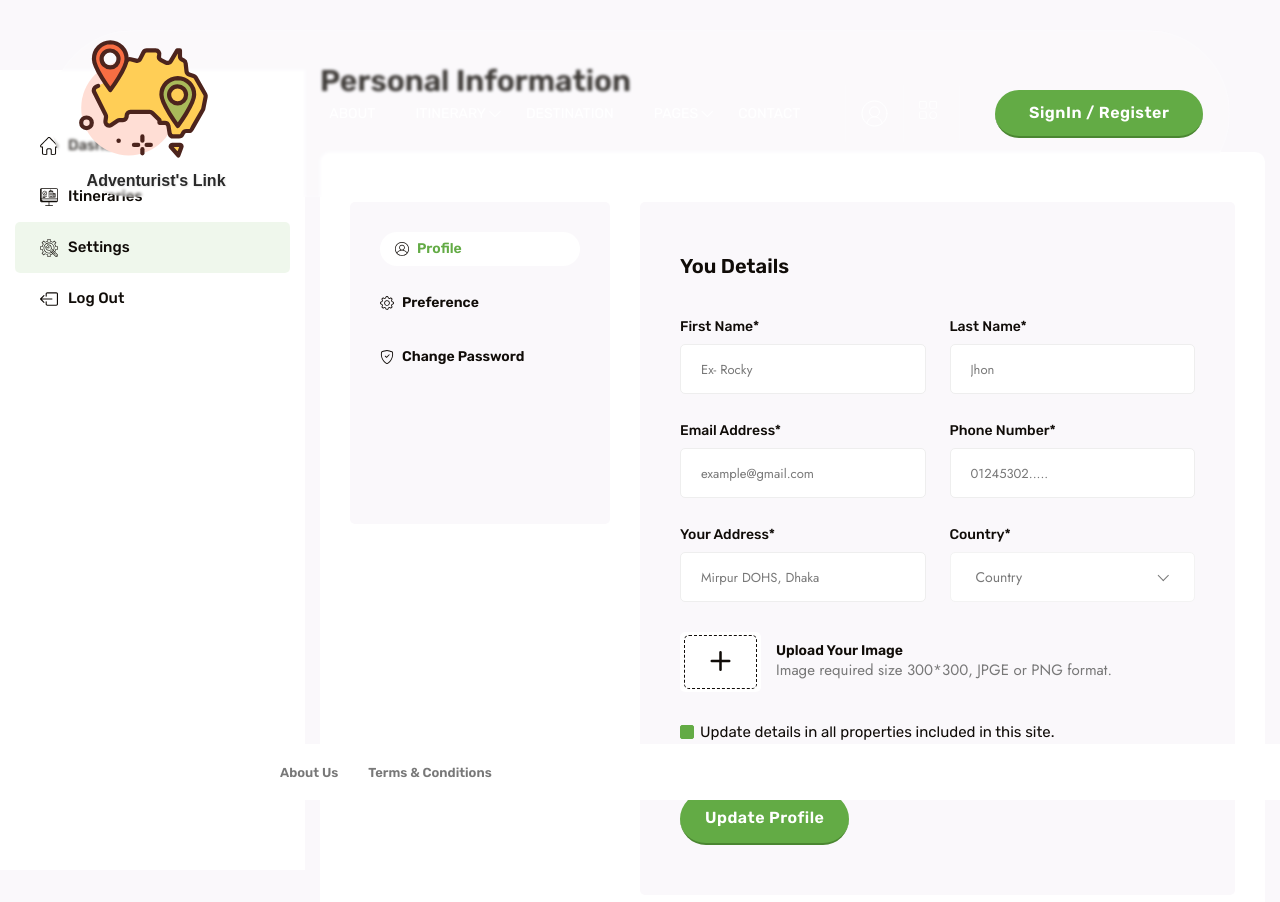
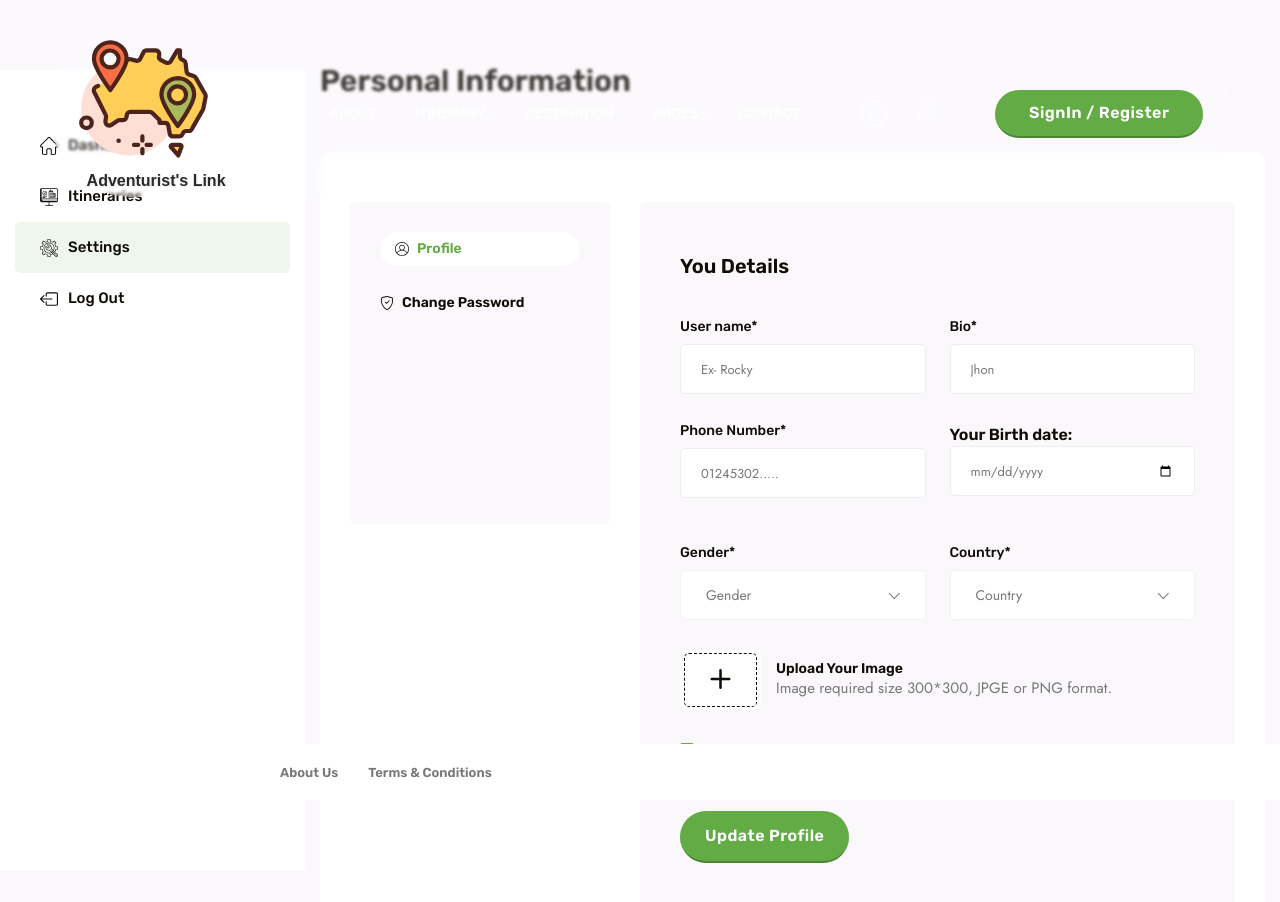
Before and after one commit to miroshar-success/Google-Place-API-Integration-Next, a Next.js app: page /customer-dashboard/customer-profile in a window 1280 px wide. Shown: the top 902 px of the page. Built offline with nearby package versions, Linux system fonts and the light colour scheme.

Commit message:
Customer profile Change

```diff
--- a/src/app/customer-dashboard/customer-profile/page.js
+++ b/src/app/customer-dashboard/customer-profile/page.js
@@ -58,12 +58,6 @@ const page = () => {
                 </button>
               </li>
               <li className="nav-item" role="presentation">
-                <button className="nav-link" id="preference-tab" data-bs-toggle="pill" data-bs-target="#preference" type="button" role="tab" aria-controls="preference" aria-selected="false" tabIndex={-1}>
-                <Icon name="littleSettings" width={14} height={14} viewBox="0 0 14 14"></Icon>
-                  Preference
-                </button>
-              </li>
-              <li className="nav-item" role="presentation">
                 <button className="nav-link" id="change-pass-tab" data-bs-toggle="pill" data-bs-target="#change-pass" type="button" role="tab" aria-controls="change-pass" aria-selected="false" tabIndex={-1}>
                 <Icon name="security" width={14} height={14} viewBox="0 0 14 14"></Icon>
                   Change Password
@@ -81,20 +75,14 @@ const page = () => {
                   <div className="row">
                     <div className="col-md-6">
                       <div className="form-inner mb-30">
-                        <label>First Name*</label>
+                        <label>User name*</label>
                         <input type="text" placeholder="Ex- Rocky " />
                       </div>
                     </div>
                     <div className="col-md-6">
                       <div className="form-inner mb-30">
-                        <label>Last Name*</label>
+                        <label>Bio*</label>
                         <input type="text" placeholder="Jhon" />
-                      </div>
-                    </div>
-                    <div className="col-md-6">
-                      <div className="form-inner mb-30">
-                        <label>Email Address*</label>
-                        <input type="email" placeholder="example@gmail.com" />
                       </div>
                     </div>
                     <div className="col-md-6">
@@ -104,15 +92,25 @@ const page = () => {
                       </div>
                     </div>
                     <div className="col-md-6">
-                      <div className="form-inner mb-30">
-                        <label>Your Address*</label>
-                        <input type="text" placeholder="Mirpur DOHS, Dhaka" />
+                    <div className="tour-date-wrap mb-50">
+                        <h6> Your Birth date:</h6>
+                        <div className="form-inner mb-20">
+                          <div className="form-group">
+                            <input type="date" name="inOut" placeholder="5 Jan, 2024" />
+                          </div>
+                        </div>
                       </div>
                     </div>
                     <div className="col-md-6 mb-30">
                       <div className="form-inner">
+                      <label>Gender*</label>
+                        <SelectComponent options={['Male','Female',]} placeholder="Gender" />
+                      </div>
+                    </div>
+                    <div className="col-md-6">
+                      <div className="form-inner">
                       <label>Country*</label>
-                        <SelectComponent options={['United Kingdom','Bangladesh','United State']} placeholder="Country" />
+                        <SelectComponent options={['Austria','Australia','Bolivia', 'Hunhgary' , ]} placeholder="Country" />
                       </div>
                     </div>
                   </div>
@@ -139,48 +137,6 @@ const page = () => {
                     <button type="submit" className="primary-btn3">Update Profile</button>
                   </div>
                 </form>
-              </div>
-            </div>
-            <div className="tab-pane fade" id="preference" role="tabpanel" aria-labelledby="preference-tab">
-              <div className="dashboard-profile-tab-content">
-                <ul className="preference-list">
-                  <li>
-                    <div className="preference-list-content">
-                      <h6>Email Notification</h6>
-                      <p>To set up email notifications, you typically need two components: a server-side application or script to generate and send the emails.</p>
-                    </div>
-                    <div className="form-check form-switch">
-                      <input className="form-check-input" type="checkbox" id="flexSwitchCheckDefault" />
-                    </div>
-                  </li>
-                  <li>
-                    <div className="preference-list-content">
-                      <h6>Newsletter</h6>
-                      <p>Choose an email service provider that supports sending newsletters. Popular choices include Mailchimp, Sendinblue, Campaign Monitor, and others.</p>
-                    </div>
-                    <div className="form-check form-switch">
-                      <input className="form-check-input" type="checkbox" id="flexSwitchCheckDefault2" />
-                    </div>
-                  </li>
-                  <li>
-                    <div className="preference-list-content">
-                      <h6>Automated Reports</h6>
-                      <p>To set up email notifications, you typically need two components: a server-side application or script to generate and send the emails.</p>
-                    </div>
-                    <div className="form-check form-switch">
-                      <input className="form-check-input" type="checkbox" id="flexSwitchCheckDefault3" />
-                    </div>
-                  </li>
-                </ul>
-                <div className="currency-and-unit">
-                  <div className="row g-lg-4 gy-3">
-                    <div className="col-md-6">
-                      <div className="form-inner">
-                       <SelectComponent options={['Sq.ft','Cm']} placeholder="Area Unit" />
-                      </div>
-                    </div>
-                  </div>
-                </div>
               </div>
             </div>
             <div className="tab-pane fade" id="change-pass" role="tabpanel" aria-labelledby="change-pass-tab">
```
